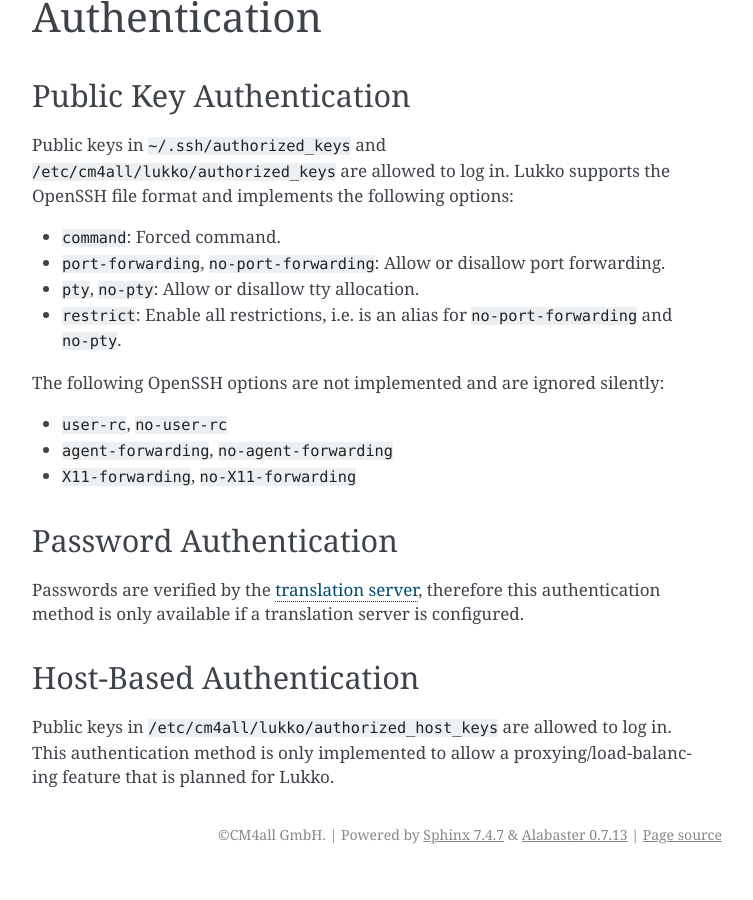
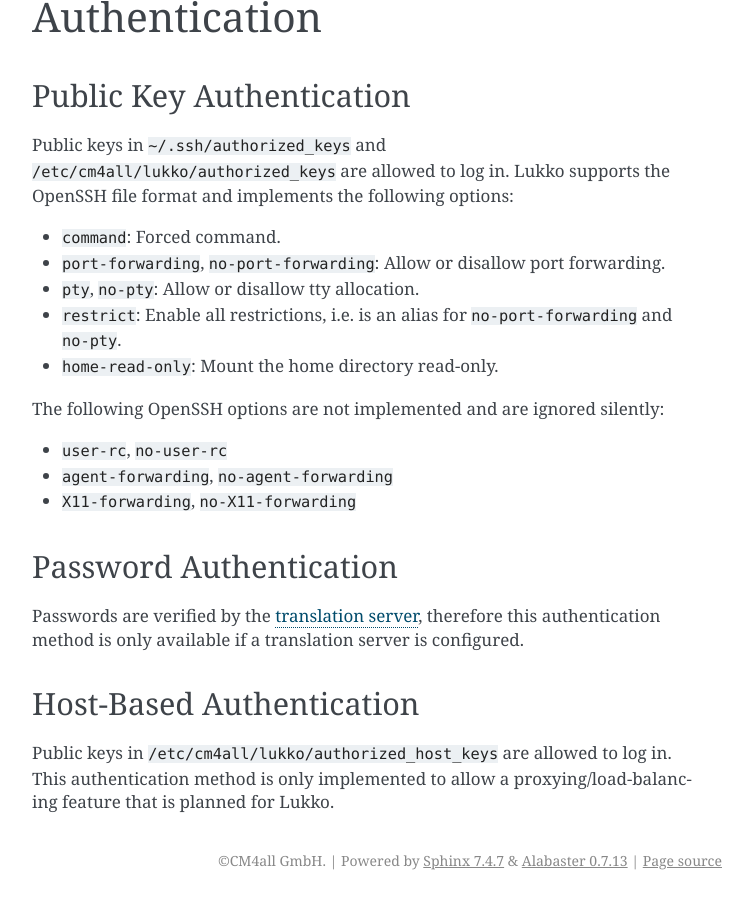
Before and after one commit to CM4all/lukko, a Sphinx documentation site: the page built from doc/index.rst, in a window 1280 px wide and 900 px high, scrolled down 3225 px. Shown: the whole window, without its empty margins (388-1141 px from the left). Built offline with Sphinx 7.4.7, drawn with Linux system fonts in a browser that asks for light colours; before the commit the page ends 4099 px from its top, so only the background shows below that.

Commit message:
key/Options: add option "home-read-only"

```diff
--- a/doc/index.rst
+++ b/doc/index.rst
@@ -197,6 +197,8 @@
 - ``restrict``: Enable all restrictions, i.e. is an alias for
   ``no-port-forwarding`` and ``no-pty``.
 
+- ``home-read-only``: Mount the home directory read-only.
+
 The following OpenSSH options are not implemented and are ignored
 silently:
 
```
Also changed, not shown: 4 other files.
